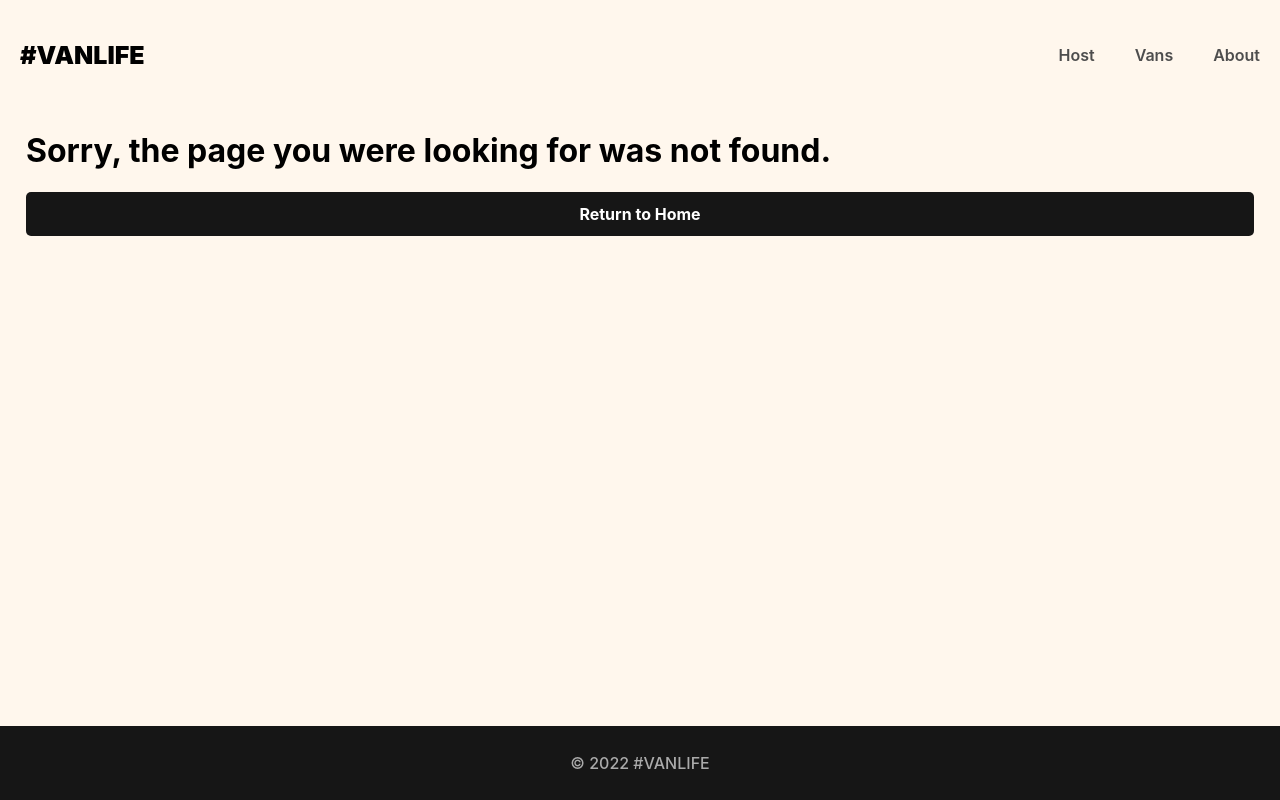
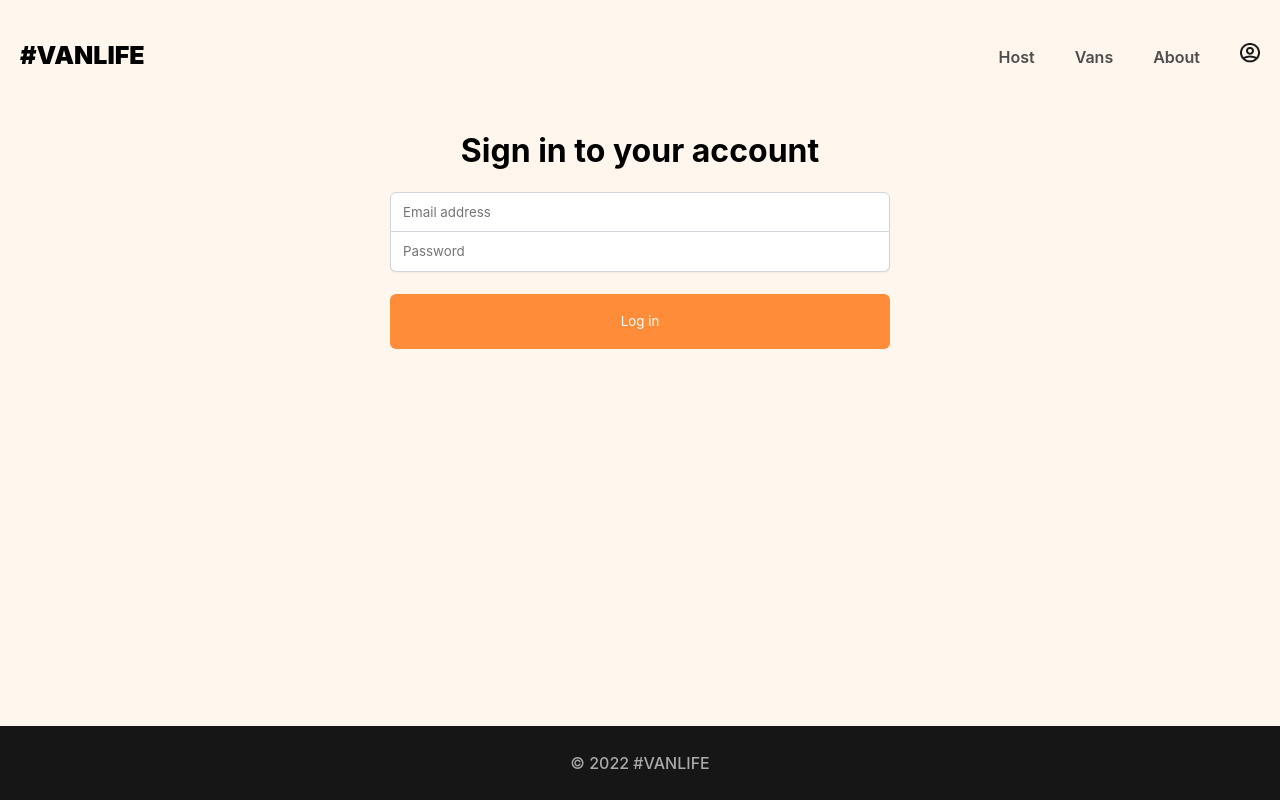
Before and after one commit to amerreda-dev/van-life, a React (Vite) app: page /login in a window 1280 px wide. Before the commit this address had no page. Built offline with nearby package versions, Linux system fonts and the light colour scheme; what miragejs would draw is missing.

Commit message:
initial authentication

```diff
--- /dev/null
+++ b/Pages/Login.jsx
@@ -0,0 +1,45 @@
+import { useState } from 'react'
+import { useNavigate } from 'react-router-dom'
+
+export default function Login() {
+  const [loginFormData, setLoginFormData] = useState({
+    email: '',
+    password: '',
+  })
+
+  function handleSubmit(e) {
+    e.preventDefault()
+    console.log(loginFormData)
+  }
+
+  function handleChange(e) {
+    const { name, value } = e.target
+    setLoginFormData(prev => ({
+      ...prev,
+      [name]: value,
+    }))
+  }
+
+  return (
+    <div className="login-container">
+      <h1>Sign in to your account</h1>
+      <form onSubmit={handleSubmit} className="login-form">
+        <input
+          name="email"
+          onChange={handleChange}
+          type="email"
+          placeholder="Email address"
+          value={loginFormData.email}
+        />
+        <input
+          name="password"
+          onChange={handleChange}
+          type="password"
+          placeholder="Password"
+          value={loginFormData.password}
+        />
+        <button>Log in</button>
+      </form>
+    </div>
+  )
+}
--- a/Pages/Vans/Vans.jsx
+++ b/Pages/Vans/Vans.jsx
@@ -1,16 +1,27 @@
 import { useEffect, useState } from 'react'
 import { Link, useSearchParams } from 'react-router-dom'
+import { getVans } from '../../api'
 
 export default function Vans() {
   const [searchParams, setSearchParams] = useSearchParams()
   const [vans, setVans] = useState([])
-
+  const [loading, setLoading] = useState(false)
+  const [error, setError] = useState(null)
   const typeFilter = searchParams.get('type')
 
   useEffect(() => {
-    fetch('api/vans')
-      .then(res => res.json())
-      .then(data => setVans(data.vans))
+    async function loadVans() {
+      setLoading(true)
+      try {
+        const data = await getVans()
+        setVans(data)
+      } catch (err) {
+        setError(err)
+      } finally {
+        setLoading(false)
+      }
+    }
+    loadVans()
   }, [])
 
   const filteredVans = typeFilter
@@ -34,6 +45,11 @@ export default function Vans() {
       </div>
     </Link>
   ))
+
+  if (loading) {
+    return <h1>Loading...</h1>
+  }
+
   return (
     <div className="van-list-container">
       <h1>Explore our van options</h1>
--- /dev/null
+++ b/api.jsx
@@ -0,0 +1,12 @@
+export async function getVans() {
+  const res = await fetch('/api/vans')
+  if (!res.ok) {
+    throw {
+      message: 'Failed to fetch vans',
+      statusText: res.statusText,
+      status: res.status,
+    }
+  }
+  const data = await res.json()
+  return data.vans
+}
--- /dev/null
+++ b/components/AuthRequired.jsx
@@ -0,0 +1,6 @@
+import { Outlet, Navigate } from 'react-router-dom'
+
+export default function AuthRequired() {
+  const authenticated = true
+  return authenticated ? <Outlet /> : <Navigate to="login" />
+}
--- a/components/Header.jsx
+++ b/components/Header.jsx
@@ -1,4 +1,5 @@
 import { Link, NavLink } from 'react-router-dom'
+import imageUrl from '/src/assets/images/avatar-icon.png'
 export default function Header() {
   const activeStyle = {
     fontWeight: 'bold',
@@ -26,6 +27,9 @@ export default function Header() {
           to="/about">
           About
         </NavLink>
+        <Link to="login" className="login-link">
+          <img src={imageUrl} className="login-icon" />
+        </Link>
       </nav>
     </header>
   )
--- a/index.html
+++ b/index.html
@@ -4,7 +4,7 @@
     <meta charset="UTF-8" />
     <link rel="icon" type="image/svg+xml" href="/vite.svg" />
     <meta name="viewport" content="width=device-width, initial-scale=1.0" />
-    <title>Vite + React</title>
+    <title>VanLife</title>
   </head>
   <body>
     <div id="root"></div>
--- a/src/App.css
+++ b/src/App.css
@@ -467,3 +467,53 @@ a{
   background-color: #161616;
   color: white;
 }
+.login-container {
+  display: flex;
+  flex-direction: column;
+  align-items: center;
+  padding-inline: 27px;
+}
+
+.login-form {
+  display: flex;
+  flex-direction: column;
+  width: 100%;
+  max-width: 500px;
+}
+
+.login-form > input {
+  border: 1px solid rgba(209, 213, 219);
+  height: 40px;
+  text-indent: 10px;
+  font-family: "Inter", sans-serif;
+  box-shadow: 0px 1px 2px rgba(0, 0, 0, 0.05);
+  font-weight: 400;
+}
+
+.login-form > input:focus {
+  outline: none;
+}
+
+.login-form > input:first-of-type {
+  border-radius: 6px 6px 0px 0px;
+}
+
+.login-form > input:last-of-type {
+  border-radius: 0px 0px 6px 6px;
+  border-top: none;
+}
+
+.login-form > button {
+  background-color: #FF8C38;
+  border: none;
+  border-radius: 6px;
+  height: 55px;
+  margin-top: 22px;
+  color: white;
+  font-family: "Inter", sans-serif;
+}
+.login-icon{
+  width: 20px;
+  height: 20px;
+
+}
--- a/src/App.jsx
+++ b/src/App.jsx
@@ -5,6 +5,7 @@ import './App.css'
 import { BrowserRouter, Route, Routes, Link } from 'react-router-dom'
 import Home from '../Pages/Home.jsx'
 import '../server'
+import Login from '../Pages/Login'
 import About from '../Pages/About.jsx'
 import Vans from '../Pages/Vans/Vans'
 import VanDetail from '../Pages/Vans/VanDetail'
@@ -19,6 +20,7 @@ import HostVanInfo from '../Pages/Host/HostVanInfo'
 import HostVanPhotos from '../Pages/Host/HostVanPhotos'
 import HostVanPricing from '../Pages/Host/HostVanPricing'
 import NotFound from '../Pages/NotFound'
+import AuthRequired from '../components/AuthRequired'
 function App() {
   return (
     <div>
@@ -29,6 +31,9 @@ function App() {
             <Route path="about" element={<About />} />
             <Route path="vans" element={<Vans />} />
             <Route path="vans/:id" element={<VanDetail />} />
+            <Route path="login" element={<Login />} />
+
+            <Route element={<AuthRequired />}>
               <Route path="host" element={<HostLayout />}>
                 <Route index element={<Dashboard />} />
                 <Route path="income" element={<Income />} />
@@ -40,6 +45,7 @@ function App() {
                   <Route path="photos" element={<HostVanPhotos />} />
                 </Route>
               </Route>
+            </Route>
             <Route path="*" element={<NotFound />} />
           </Route>
         </Routes>
```
Also changed, not shown: src/assets/images/avatar-icon.png (added). Lines whose indentation alone changed are shown as unchanged.
